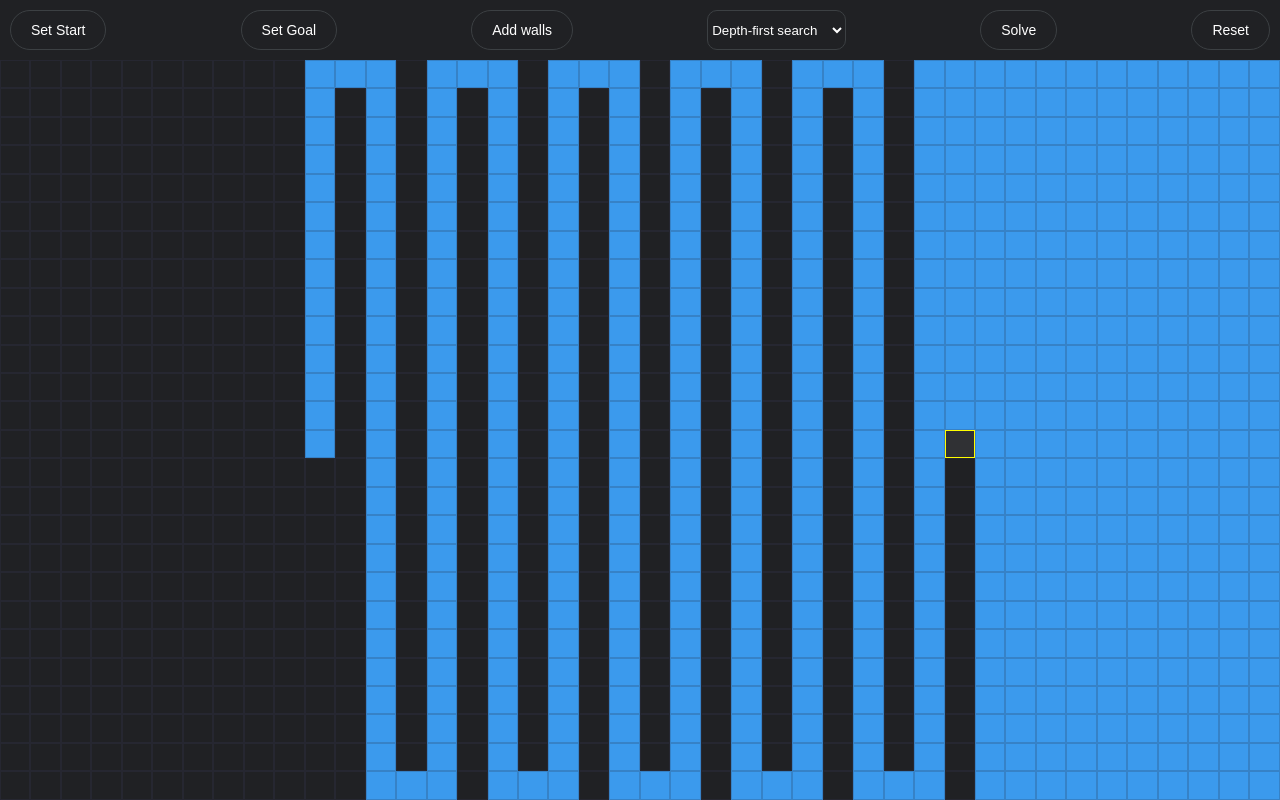
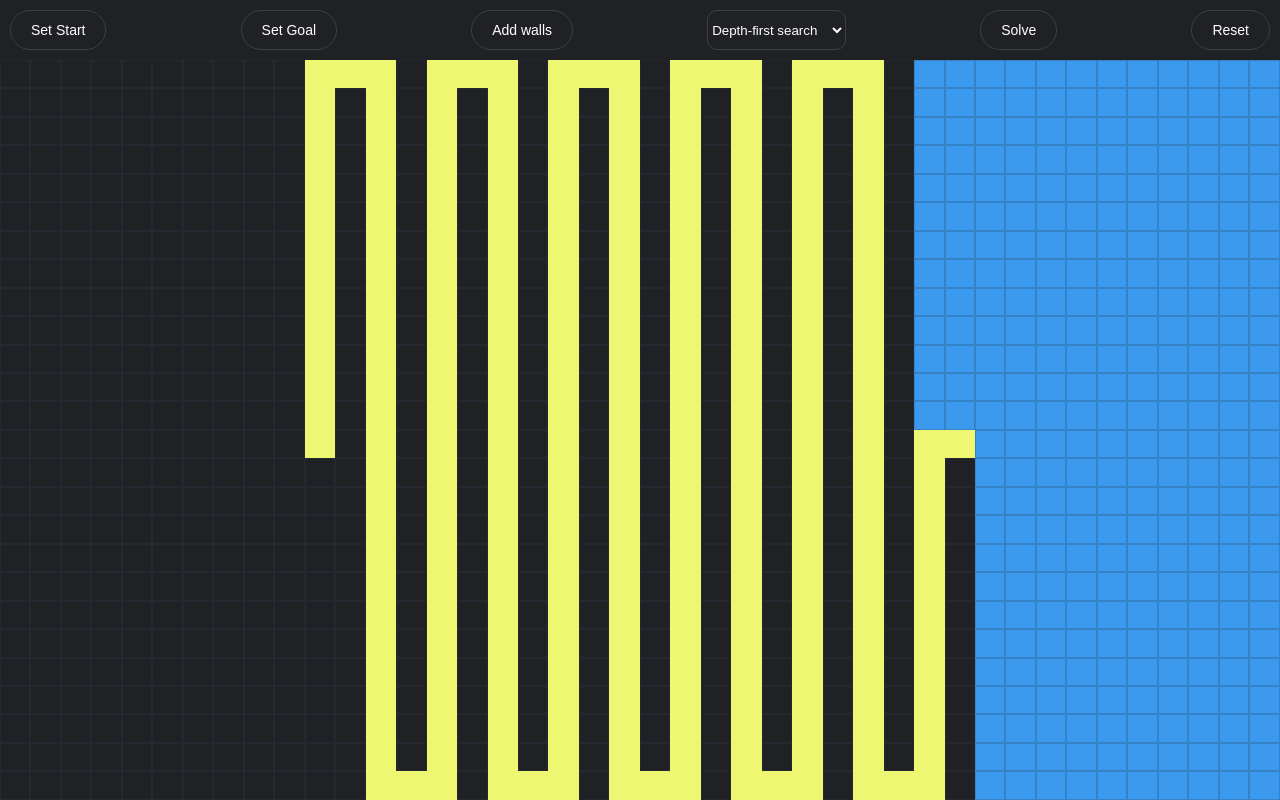
Before and after one commit to SefBoonen/Pathfinding-Visualizer, a website: page index.html in a window 1280 px wide. Both pictures are taken after a click on the button "Solve". Drawn offline with Linux system fonts and the light colour scheme.

Commit message:
Added shortest path

```diff
--- a/scripts/index.js
+++ b/scripts/index.js
@@ -73,7 +73,6 @@ container.addEventListener("mousedown", (e) => {
 document.addEventListener("mouseup", (e) => {
     if (e.button == 0) {
         placeWalls = false;
-        console.log("mouseup");
     }
     else if (e.button == 2) {
         removeWalls = false;
@@ -265,6 +264,12 @@ function solve() {
             let curnode = frontier.remove();
             if (JSON.stringify(curnode.state) == JSON.stringify(goal)) {
                 setButtonsDisabled(false);
+                while (curnode.parent != null) {
+                    list.push(curnode.state);
+                    document.getElementById(`C${curnode.state[0]}-${curnode.state[1]}`).className = "found";
+                    curnode = curnode.parent;
+                }
+                document.getElementById(`C${curnode.state[0]}-${curnode.state[1]}`).className = "found";
                 return null;
             }
             field[curnode.state[0]][curnode.state[1]] = 4;
--- a/styles/grid.css
+++ b/styles/grid.css
@@ -6,6 +6,11 @@
 .notfound {
     background-color: #FF0000;
     border: solid 1px rgba(38, 39, 49, 0.1);
+}
+
+.found {
+    background-color: #eafa068c;
+    border: solid 1px rgba(38, 39, 49, 0);
 }
 
 .startcell {
```
Also changed, not shown: scripts/index.ts (+6 -1 lines).
